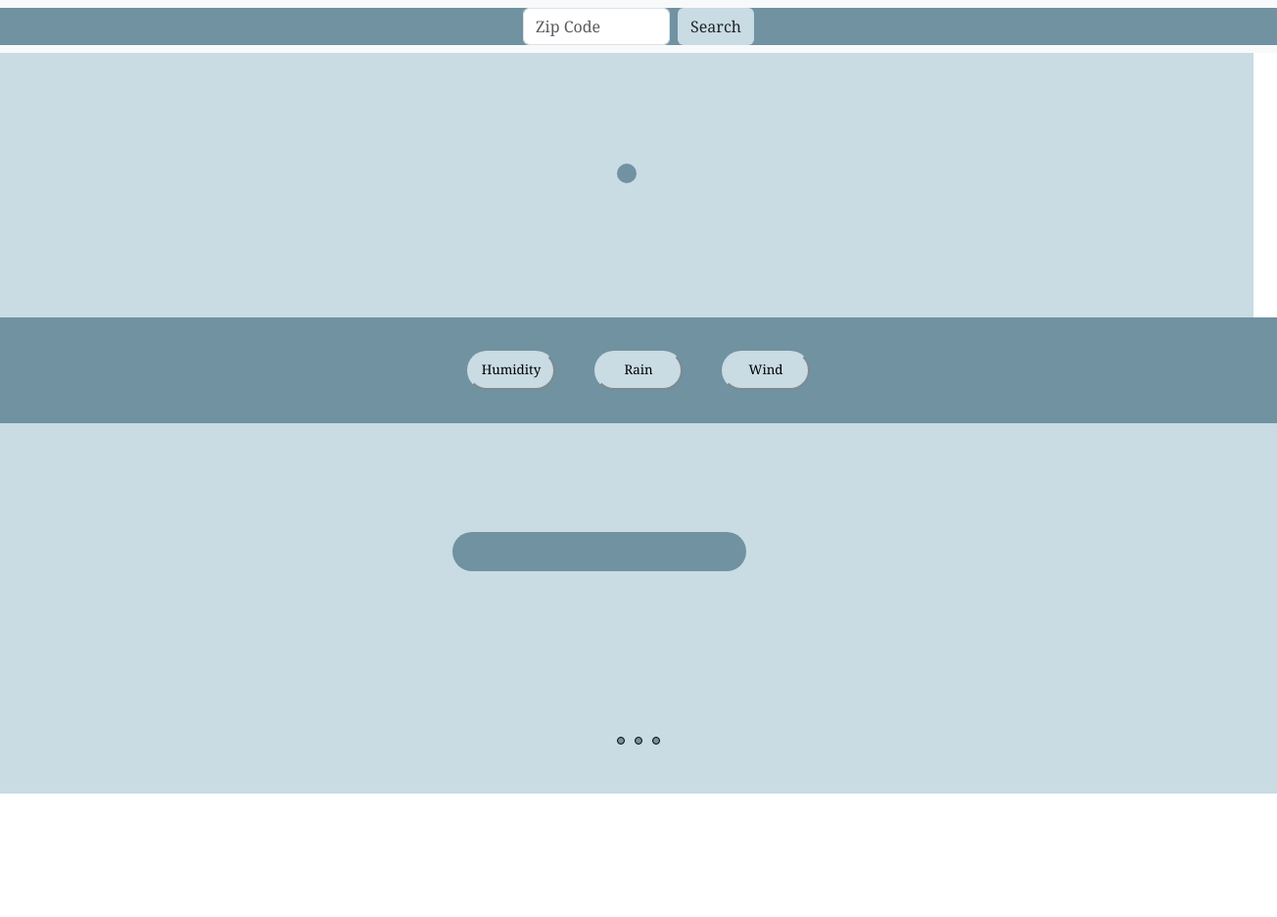
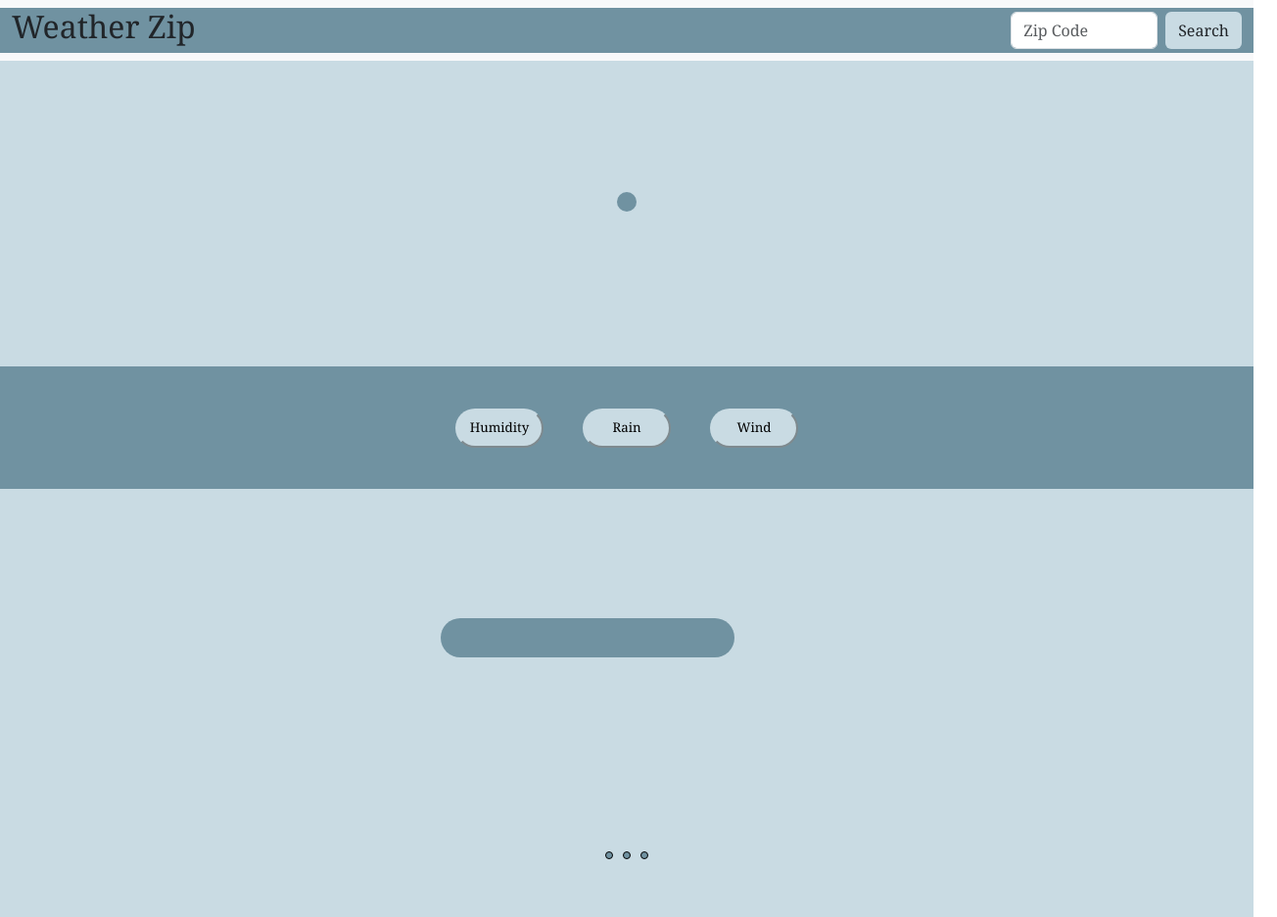
Before and after one commit to KimberCODE/Weather-App, a plain HTML site: page index.html in a window 1280 px wide. Shown: the whole page at 98% size, 1304 px wide, since content can reach past the window. Before the commit the page ends 810 px from the top, so only its background shows below. Drawn offline with nearby package versions, Linux system fonts and the light colour scheme.

Commit message:
Read.me added

```diff
--- a/index.html
+++ b/index.html
@@ -16,7 +16,7 @@
   <!-- Submit Button -->
   <body>
     <nav class="navbar bg-body-tertiary">
-      <div class="container-fluid">
+      <div class="container-fluid"><h2>Weather Zip</h2>
         <form class="d-flex" role="search">
           <input
             class="form-control me-2"
--- a/styles.css
+++ b/styles.css
@@ -8,7 +8,9 @@ body{
 /* Navbar Area */
 .container-fluid {
   background-color: #7092a1;
+  display: flex;
   justify-content: center;
+  align-items: center;
 }
 
 #zip {
@@ -20,7 +22,7 @@ body{
   align-items: center;
 }
 form {
-  width: 100vw;
+  /* width: 100vw; */
 }
 /* Location */
 #location {
```
Also changed, not shown: 1 other file.
